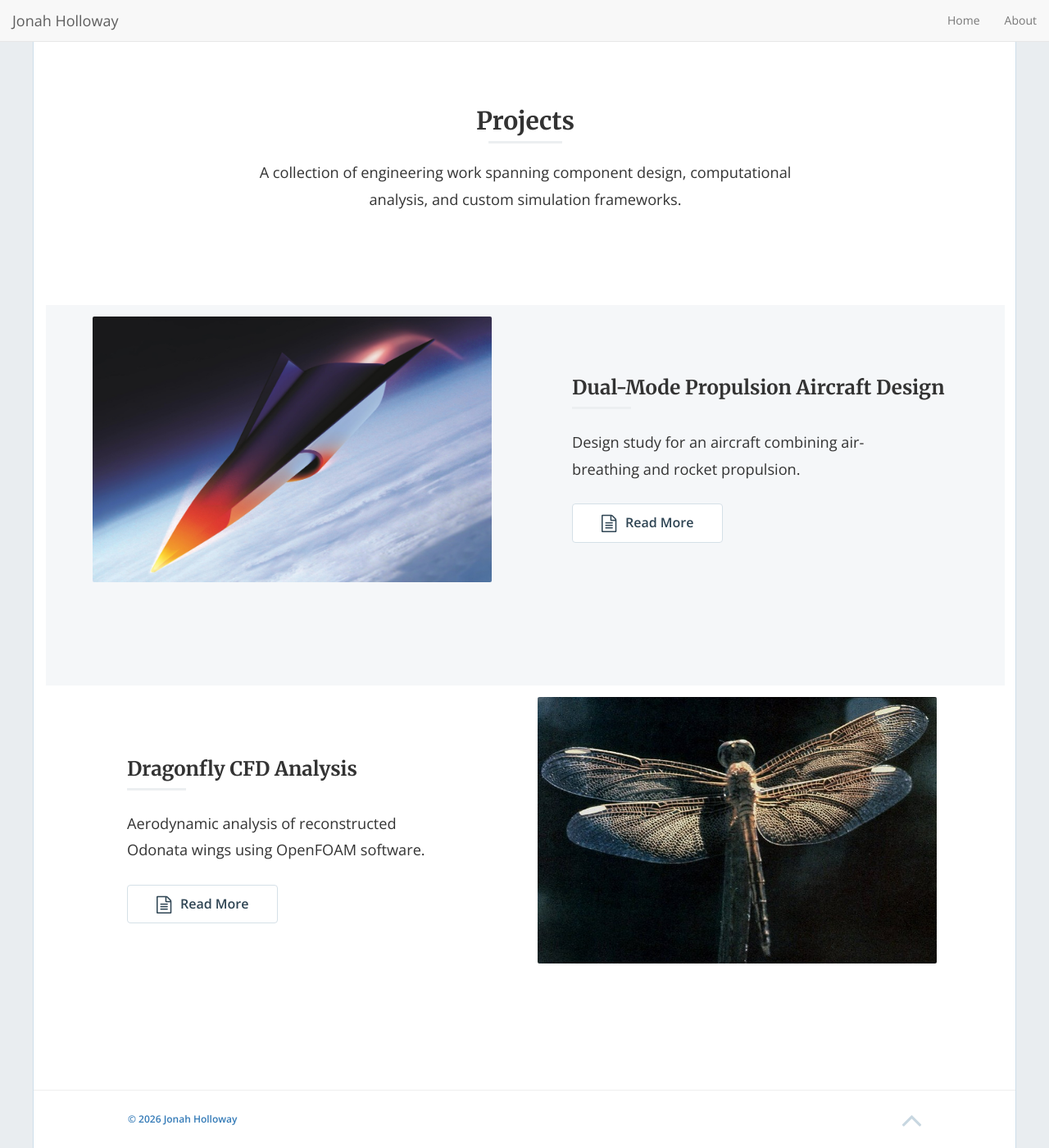
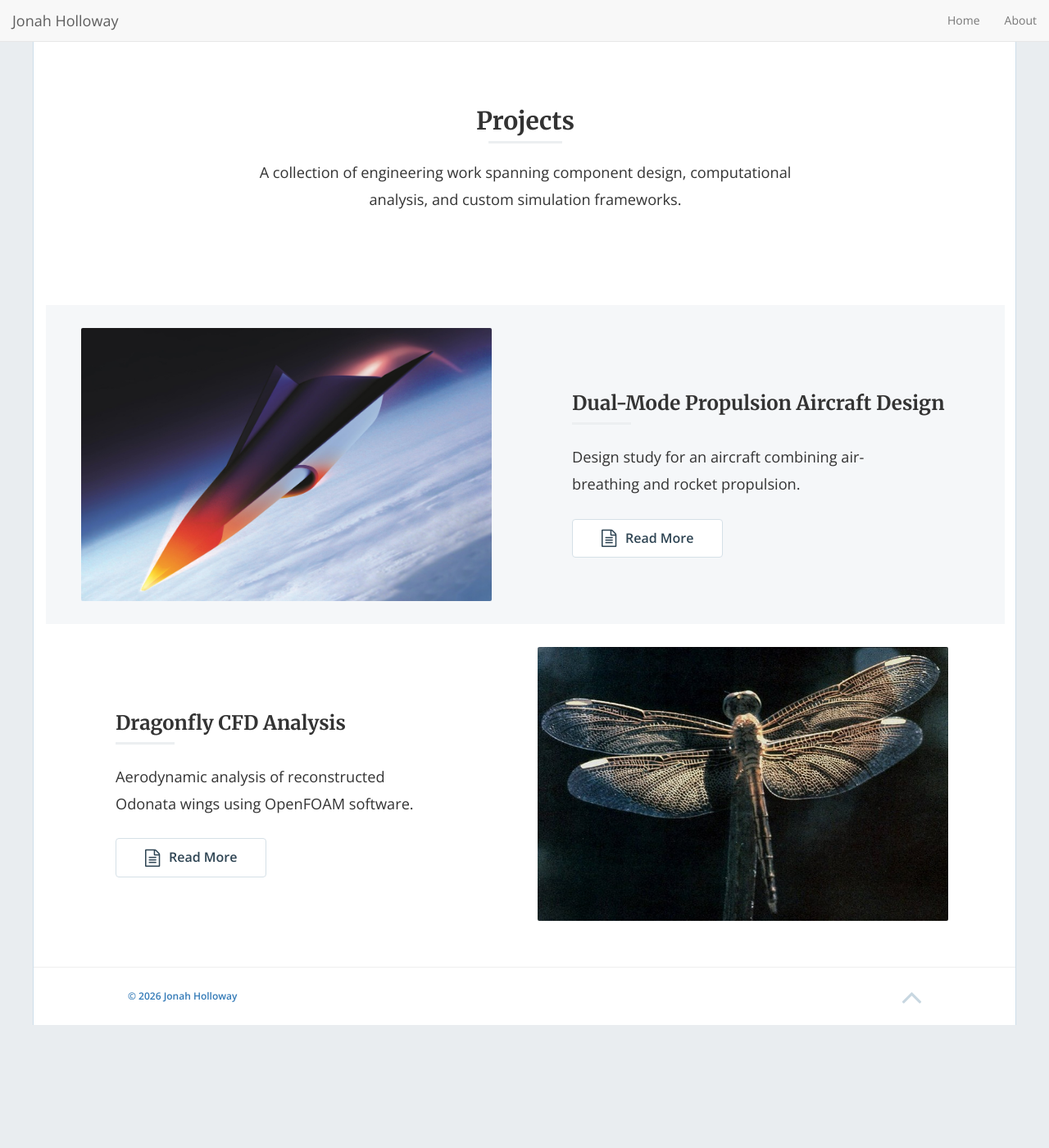
Before and after one commit to jonahholloway/jonahholloway.github.io, a Jekyll site: the page built from index.html, in a window 1280 px wide and 1400 px high, scrolled down 647 px. Shown: the whole window at 82% size. Built offline with Jekyll 4.4.1, drawn with Linux system fonts in a browser that asks for light colours; nearby versions of some CDN libraries; the list of posts is cut into pages by our own code; after the commit the page ends 1897 px from its top, so only the background shows below that.

Commit message:
Update style.scss

```diff
--- a/css/style.scss
+++ b/css/style.scss
@@ -248,7 +248,6 @@ button.btn, input.btn {
 }
 
 .content-wrap {
-  margin-bottom: 8em;
   @include bp-xsmall {
     margin-bottom: 2em;
   }
@@ -315,7 +314,7 @@ button.btn, input.btn {
 }
 
 .wow {
-	padding: 1em 1em;
+	padding: 2em 0;
   &:nth-child(even) {
     background-color: #f5f7f9;
   }
```
